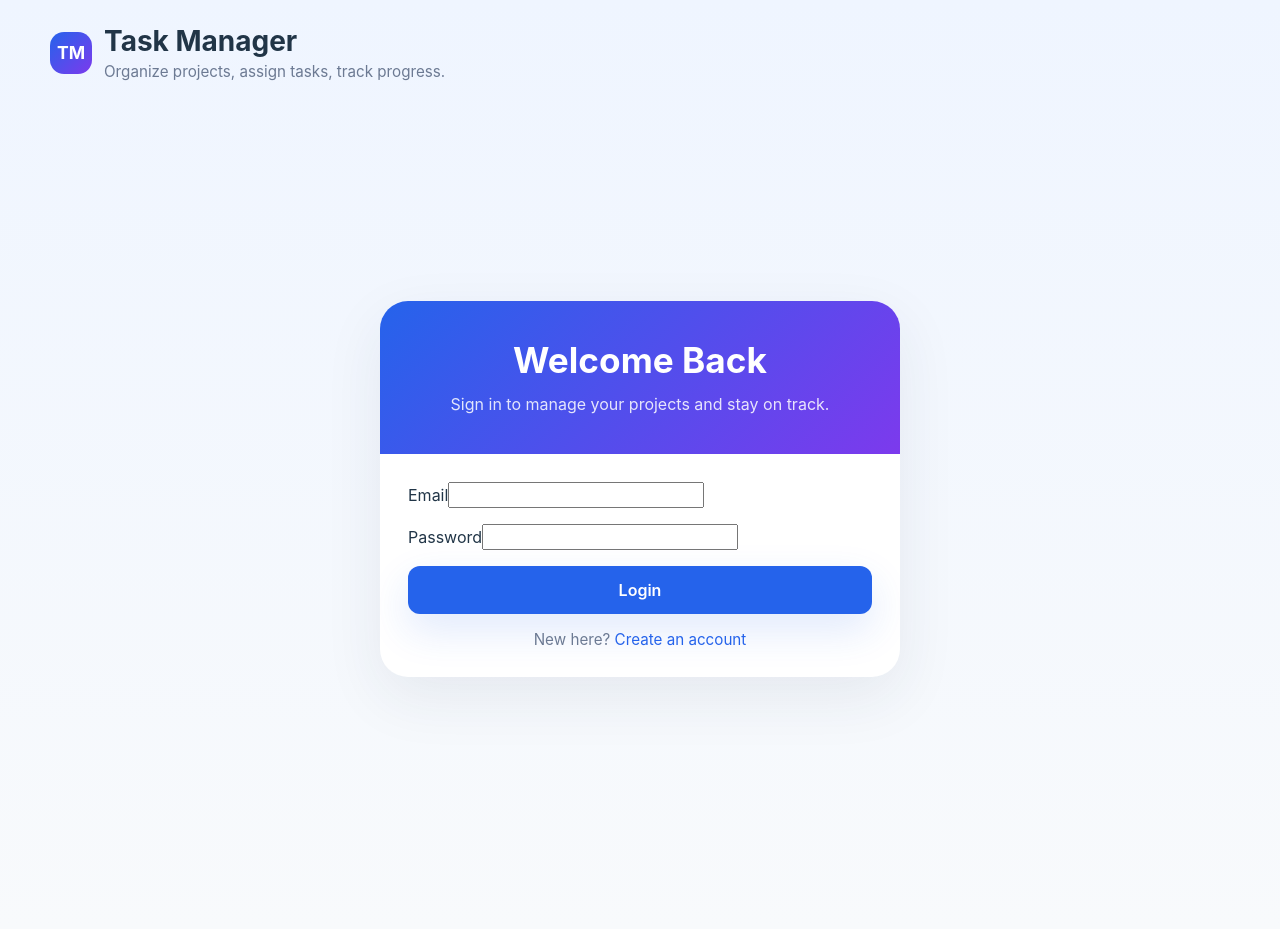
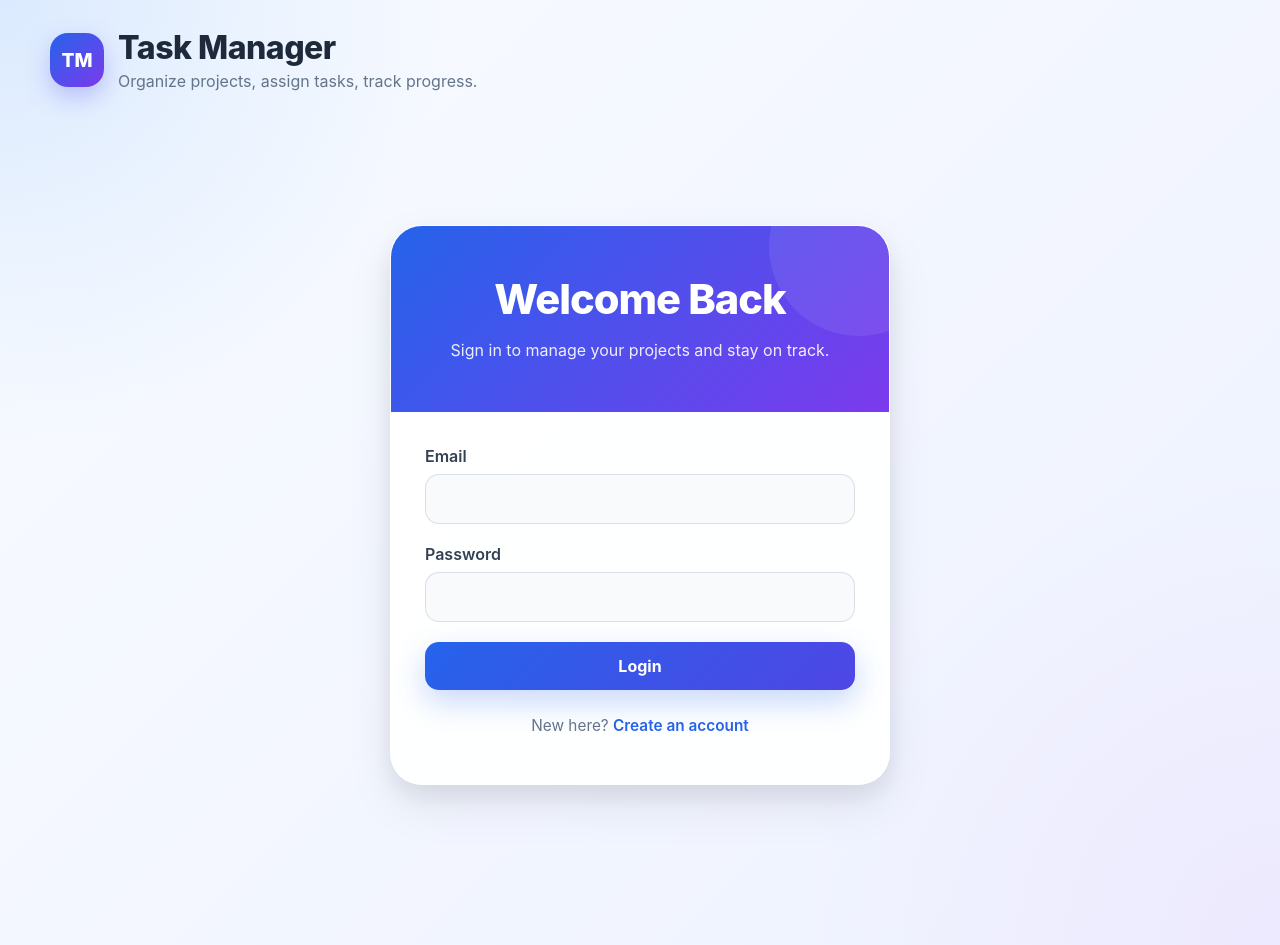
Before and after one commit to ravitejabasabathini/task_management, a React (Create React App) app in the folder frontend/: page /login in a window 1280 px wide. Built offline with nearby package versions, Linux system fonts and the light colour scheme; no server answers.

Commit message:
Update frontend styling

```diff
--- a/frontend/src/App.css
+++ b/frontend/src/App.css
@@ -1,35 +1,53 @@
 :root {
   --bg: #f4f7fb;
-  --surface: #ffffff;
+  --surface: rgba(255, 255, 255, 0.92);
   --surface-strong: #edf2f7;
-  --text: #213547;
-  --muted: #6c7a93;
+  --text: #1e293b;
+  --muted: #64748b;
+
   --primary: #2563eb;
   --primary-dark: #1d4ed8;
+  --secondary: #7c3aed;
+
   --success: #14b8a6;
   --danger: #ef4444;
   --warning: #f59e0b;
-  --border: rgba(33, 53, 71, 0.08);
-  --shadow: 0 20px 60px rgba(40, 50, 75, 0.08);
+
+  --border: rgba(148, 163, 184, 0.18);
+
+  --shadow:
+    0 10px 25px rgba(15, 23, 42, 0.08),
+    0 20px 48px rgba(15, 23, 42, 0.08);
+}
+
+/* ---------- GLOBAL ---------- */
+
+* {
+  box-sizing: border-box;
 }
 
 body {
   margin: 0;
-  padding: 0;
-  font-family: "Inter", system-ui, -apple-system, BlinkMacSystemFont, "Segoe UI", sans-serif;
-  background: linear-gradient(180deg, #eff5ff 0%, #f8fafc 100%);
+  min-height: 100vh;
+  font-family: "Inter", system-ui, sans-serif;
+  background:
+    radial-gradient(circle at top left, #dbeafe 0%, transparent 28%),
+    radial-gradient(circle at bottom right, #ede9fe 0%, transparent 30%),
+    linear-gradient(135deg, #f8fbff 0%, #eef2ff 100%);
   color: var(--text);
-  font-size: 16px;
+  overflow-x: hidden;
 }
 
 #root {
   min-height: 100vh;
 }
 
+/* ---------- APP LAYOUT ---------- */
+
 .app-shell {
   width: min(1180px, calc(100% - 40px));
   margin: 0 auto;
-  padding: 24px 0 60px;
+  padding: 28px 0 60px;
 }
 
 .app-header {
@@ -37,86 +55,183 @@ body {
   align-items: center;
   justify-content: space-between;
   gap: 16px;
-  margin-bottom: 28px;
+  margin-bottom: 34px;
 }
+
+/* ---------- BRAND ---------- */
+
+.brand {
+  display: flex;
+  align-items: center;
+  gap: 14px;
+}
+
+.brand-logo {
+  width: 54px;
+  height: 54px;
+  border-radius: 18px;
+  background: linear-gradient(135deg, #2563eb, #7c3aed);
+  display: grid;
+  place-items: center;
+  color: white;
+  font-weight: 800;
+  font-size: 1.2rem;
+  box-shadow: 0 10px 25px rgba(99, 102, 241, 0.35);
+}
+
+.brand-title {
+  margin: 0;
+  font-size: 2rem;
+  font-weight: 800;
+  letter-spacing: -0.5px;
+}
+
+.brand-subtitle {
+  margin: 4px 0 0;
+  color: var(--muted);
+  font-size: 1rem;
+}
+
+/* ---------- AUTH PAGE ---------- */
 
 .auth-shell {
   min-height: calc(100vh - 40px);
   display: grid;
   place-items: center;
   padding: 40px 16px;
-  text-align: center;
 }
 
-.brand {
-  display: flex;
-  align-items: center;
-  gap: 12px;
+.auth-card {
+  width: min(500px, 100%);
+  background: var(--surface);
+  border: 1px solid rgba(255, 255, 255, 0.5);
+  backdrop-filter: blur(18px);
+  border-radius: 32px;
+  overflow: hidden;
+  box-shadow: var(--shadow);
+  animation: fadeUp 0.5s ease;
 }
 
-.brand-logo {
-  width: 42px;
-  height: 42px;
-  border-radius: 14px;
-  background: linear-gradient(135deg, #2563eb, #7c3aed);
-  display: grid;
-  place-items: center;
+.auth-hero {
+  padding: 48px 38px;
+  background: linear-gradient(135deg, #2563eb 0%, #7c3aed 100%);
   color: white;
-  font-weight: 700;
-  font-size: 1.1rem;
+  text-align: center;
+  position: relative;
 }
 
-.brand-title {
-  margin: 0;
-  font-size: 1.75rem;
+.auth-hero::after {
+  content: "";
+  position: absolute;
+  width: 180px;
+  height: 180px;
+  background: rgba(255, 255, 255, 0.08);
+  border-radius: 50%;
+  top: -70px;
+  right: -60px;
 }
 
-.brand-subtitle {
-  margin: 4px 0 0;
-  color: var(--muted);
-  font-size: 0.95rem;
+.auth-hero h2 {
+  margin: 0 0 14px;
+  font-size: 2.6rem;
+  font-weight: 800;
+  letter-spacing: -1px;
+  position: relative;
+  z-index: 1;
 }
 
-.user-pill {
-  display: inline-flex;
-  align-items: center;
-  gap: 10px;
-  padding: 10px 14px;
-  background: rgba(37, 99, 235, 0.1);
-  border-radius: 999px;
+.auth-hero p {
+  margin: 0;
+  font-size: 1rem;
+  line-height: 1.6;
+  color: rgba(255, 255, 255, 0.9);
+  position: relative;
+  z-index: 1;
+}
+
+/* ---------- FORM ---------- */
+
+.auth-form {
+  padding: 34px;
+  display: grid;
+  gap: 20px;
+}
+
+.auth-form label {
+  display: grid;
+  gap: 8px;
+  text-align: left;
+  font-weight: 600;
+  color: #334155;
+}
+
+.auth-form input,
+.auth-form select,
+.auth-form textarea,
+.form-card input,
+.form-card textarea,
+.form-card select {
+  width: 100%;
+  padding: 14px 16px;
+  border-radius: 14px;
+  border: 1px solid rgba(148, 163, 184, 0.3);
+  background: rgba(248, 250, 252, 0.9);
+  font-size: 1rem;
   color: var(--text);
-  font-size: 0.95rem;
+  outline: none;
+  transition: all 0.25s ease;
 }
+
+.auth-form input:focus,
+.auth-form select:focus,
+.auth-form textarea:focus,
+.form-card input:focus,
+.form-card textarea:focus,
+.form-card select:focus {
+  border-color: #6366f1;
+  background: white;
+  box-shadow: 0 0 0 4px rgba(99, 102, 241, 0.12);
+}
+
+/* ---------- BUTTONS ---------- */
 
 .btn {
   border: none;
-  border-radius: 12px;
-  font-weight: 600;
+  border-radius: 14px;
+  font-weight: 700;
   cursor: pointer;
   padding: 14px 20px;
-  transition: transform 0.18s ease, background-color 0.18s ease, box-shadow 0.18s ease;
+  transition: all 0.25s ease;
   font-size: 1rem;
 }
 
 .btn:hover {
-  transform: translateY(-1px);
+  transform: translateY(-2px);
 }
 
-.btn-primary {
-  background: var(--primary);
+.btn-primary,
+.auth-form button {
+  background: linear-gradient(135deg, #2563eb, #4f46e5);
   color: white;
-  box-shadow: 0 16px 40px rgba(37, 99, 235, 0.14);
+  box-shadow: 0 12px 30px rgba(37, 99, 235, 0.25);
+}
+
+.btn-primary:hover,
+.auth-form button:hover {
+  box-shadow: 0 16px 35px rgba(37, 99, 235, 0.35);
 }
 
 .btn-secondary {
   background: #eef2ff;
-  color: #3730a3;
+  color: #4338ca;
 }
 
 .btn-ghost {
   background: transparent;
   color: var(--primary);
 }
+
+/* ---------- CARD ---------- */
 
 .card {
   background: var(--surface);
@@ -126,21 +241,56 @@ body {
 }
 
 .card-padding {
-  padding: 22px;
+  padding: 24px;
 }
 
-.section-title {
-  display: flex;
-  align-items: center;
-  justify-content: space-between;
-  gap: 12px;
-  margin-bottom: 18px;
+/* ---------- AUTH NOTE ---------- */
+
+.auth-note {
+  margin-top: 6px;
+  color: var(--muted);
+  text-align: center;
+  font-size: 0.96rem;
 }
 
-.section-title h2,
-.section-title h3 {
-  margin: 0;
+.auth-note a {
+  color: var(--primary);
+  font-weight: 600;
+  text-decoration: none;
 }
+
+.auth-note a:hover {
+  text-decoration: underline;
+}
+
+/* ---------- SUMMARY CARDS ---------- */
+
+.summary-card {
+  min-height: 120px;
+  padding: 24px;
+  border-radius: 24px;
+  background: rgba(255, 255, 255, 0.95);
+  border: 1px solid rgba(148, 163, 184, 0.15);
+  transition: 0.25s ease;
+}
+
+.summary-card:hover {
+  transform: translateY(-4px);
+  box-shadow: 0 14px 28px rgba(15, 23, 42, 0.08);
+}
+
+.summary-card strong {
+  display: block;
+  margin-bottom: 12px;
+  color: var(--muted);
+}
+
+.summary-card span {
+  font-size: 2rem;
+  font-weight: 800;
+}
+
+/* ---------- GRID ---------- */
 
 .grid {
   display: grid;
@@ -155,188 +305,20 @@ body {
   grid-template-columns: repeat(2, minmax(0, 1fr));
 }
 
-.summary-card {
-  min-height: 120px;
-  padding: 22px;
-  border-radius: 22px;
-  border: 1px solid var(--border);
-  background: var(--surface);
+/* ---------- ANIMATION ---------- */
+
+@keyframes fadeUp {
+  from {
+    opacity: 0;
+    transform: translateY(24px);
+  }
+  to {
+    opacity: 1;
+    transform: translateY(0);
+  }
 }
 
-.summary-card strong {
-  display: block;
-  margin-bottom: 14px;
-  color: var(--muted);
-}
-
-.summary-card span {
-  font-size: 2rem;
-  font-weight: 700;
-}
-
-.form-card input,
-.form-card textarea,
-.form-card select {
-  width: 100%;
-  border: 1px solid rgba(15, 23, 42, 0.12);
-  border-radius: 14px;
-  padding: 12px 14px;
-  font-size: 1rem;
-  background: #f8fafc;
-  color: var(--text);
-}
-
-.form-card textarea {
-  min-height: 110px;
-  resize: vertical;
-}
-
-.form-card label {
-  display: grid;
-  gap: 8px;
-  font-size: 0.95rem;
-  color: var(--muted);
-}
-
-.form-card .form-actions {
-  margin-top: 10px;
-  display: flex;
-  justify-content: flex-end;
-}
-
-.card-list {
-  display: grid;
-  gap: 16px;
-}
-
-.project-card,
-.task-card {
-  padding: 20px;
-  border-radius: 20px;
-  border: 1px solid rgba(15, 23, 42, 0.08);
-  background: rgba(255, 255, 255, 0.95);
-}
-
-.project-card h4,
-.task-card h4 {
-  margin: 0 0 10px;
-}
-
-.item-meta {
-  display: flex;
-  flex-wrap: wrap;
-  gap: 12px;
-  color: var(--muted);
-  font-size: 0.92rem;
-}
-
-.badge {
-  display: inline-flex;
-  align-items: center;
-  gap: 6px;
-  padding: 7px 12px;
-  border-radius: 999px;
-  font-size: 0.8rem;
-  background: rgba(59, 130, 246, 0.12);
-  color: #1d4ed8;
-}
-
-.badge.completed {
-  background: rgba(16, 185, 129, 0.12);
-  color: #047857;
-}
-
-.badge.overdue {
-  background: rgba(239, 68, 68, 0.12);
-  color: #b91c1c;
-}
-
-.task-actions {
-  display: flex;
-  flex-wrap: wrap;
-  gap: 10px;
-  margin-top: 14px;
-}
-
-.message-banner {
-  padding: 14px 18px;
-  border-radius: 16px;
-  background: #eff6ff;
-  border: 1px solid rgba(59, 130, 246, 0.2);
-  color: #1d4ed8;
-}
-
-.auth-shell {
-  min-height: calc(100vh - 40px);
-  display: grid;
-  place-items: center;
-  padding: 40px 16px;
-}
-
-.auth-card {
-  width: min(520px, 100%);
-  background: var(--surface);
-  border-radius: 28px;
-  box-shadow: var(--shadow);
-  overflow: hidden;
-}
-
-.auth-hero {
-  padding: 40px 34px;
-  background: linear-gradient(135deg, #2563eb 0%, #7c3aed 100%);
-  color: white;
-}
-
-.auth-hero h2 {
-  margin: 0 0 14px;
-  font-size: 2.2rem;
-  line-height: 1.1;
-}
-
-.auth-hero p {
-  margin: 0;
-  font-size: 1rem;
-  color: rgba(255, 255, 255, 0.85);
-}
-
-.auth-hero p {
-  margin: 0;
-  color: rgba(255, 255, 255, 0.85);
-}
-
-.auth-form {
-  padding: 28px;
-  display: grid;
-  gap: 16px;
-}
-
-.auth-form label {
-  text-align: left;
-}
-
-.auth-form input,
-.auth-form textarea,
-.auth-form select {
-  font-size: 1rem;
-}
-
-.auth-form button {
-  width: 100%;
-  padding: 14px 18px;
-  font-size: 1rem;
-}
-
-.auth-note {
-  margin: 0;
-  color: var(--muted);
-  text-align: center;
-  font-size: 0.95rem;
-}
-
-.auth-note a {
-  color: var(--primary);
-  text-decoration: none;
-}
+/* ---------- RESPONSIVE ---------- */
 
 @media (max-width: 900px) {
   .grid-4 {
@@ -358,4 +340,20 @@ body {
   .grid-2 {
     grid-template-columns: 1fr;
   }
+
+  .auth-card {
+    border-radius: 24px;
+  }
+
+  .auth-hero {
+    padding: 40px 24px;
+  }
+
+  .auth-hero h2 {
+    font-size: 2rem;
+  }
+
+  .auth-form {
+    padding: 24px;
+  }
 }
```
